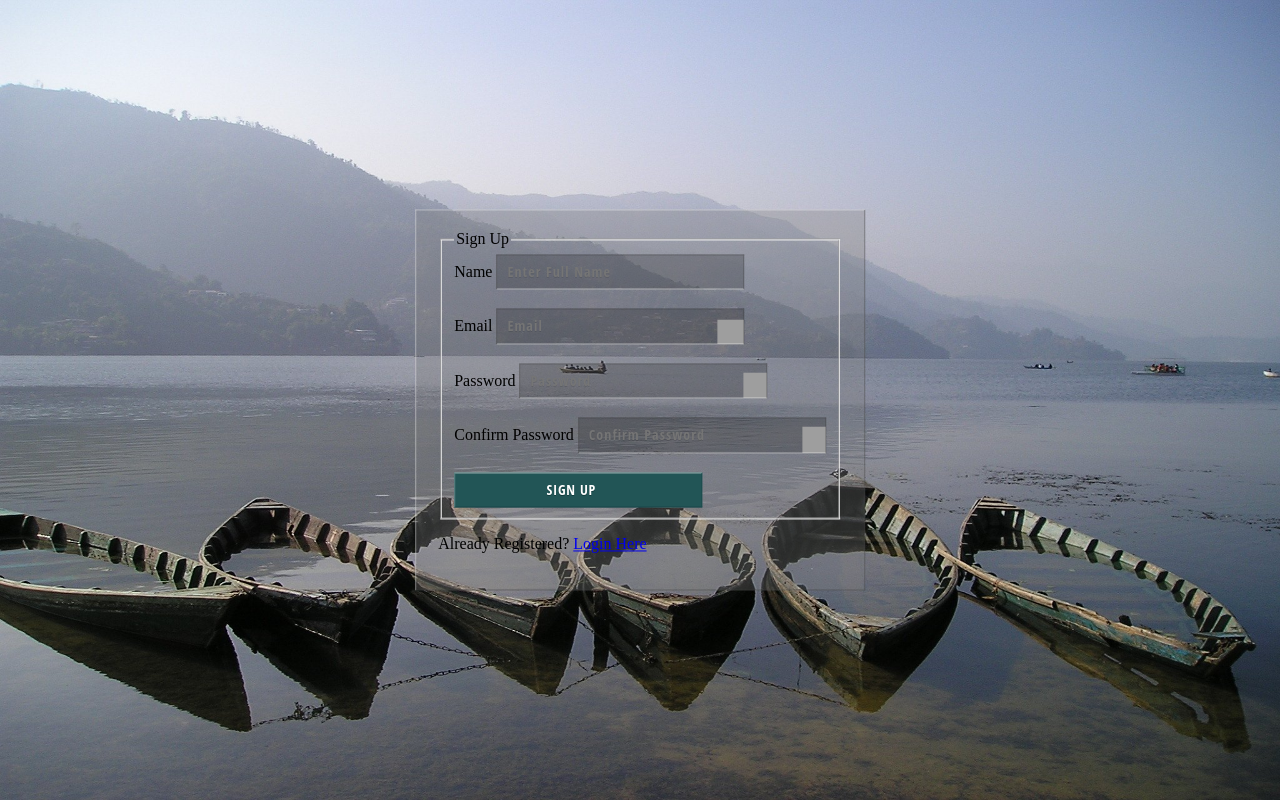
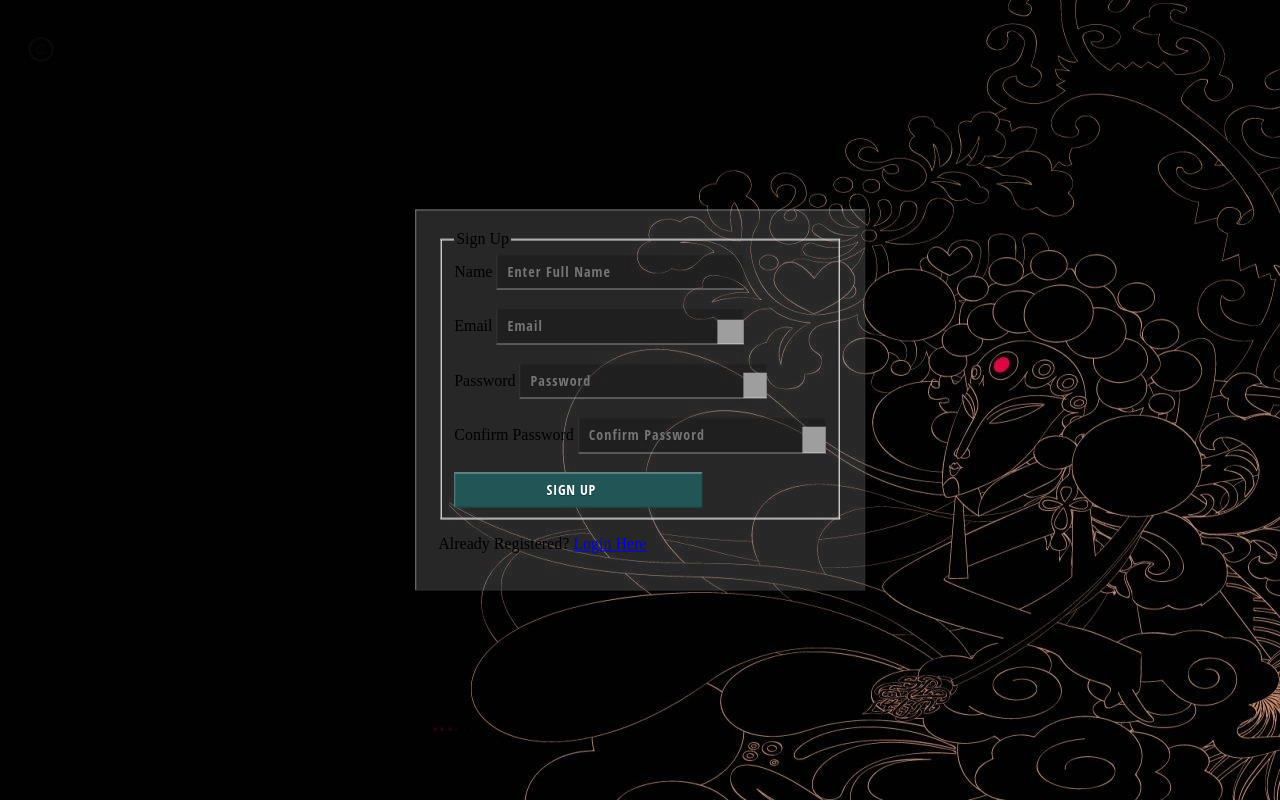
Before and after one commit to roymyboy/www, a PHP site: page /register.php in a window 1280 px wide. Run offline with PHP 8.4, Linux system fonts and the light colour scheme; data that the repository does not hold is empty; grey boxes are pictures that could not be loaded.

Commit message:
bg change

```diff
--- a/register.php
+++ b/register.php
@@ -56,7 +56,7 @@ if (isset($_POST['signup'])) {
         </head>
 	<!--background image-->
 	 <div id = "bg">
-                <img src= "image/bg3.jpg" class="stretch" alt = ""/>
+                <img src= "image/bg10.jpg" class="stretch" alt = ""/>
         </div>
 <div class="container">
             <form role="form" action="<?php echo $_SERVER['PHP_SELF']; ?>" method="post" name="signupform">
```
Also changed, not shown: image/bg10.jpg (added).
